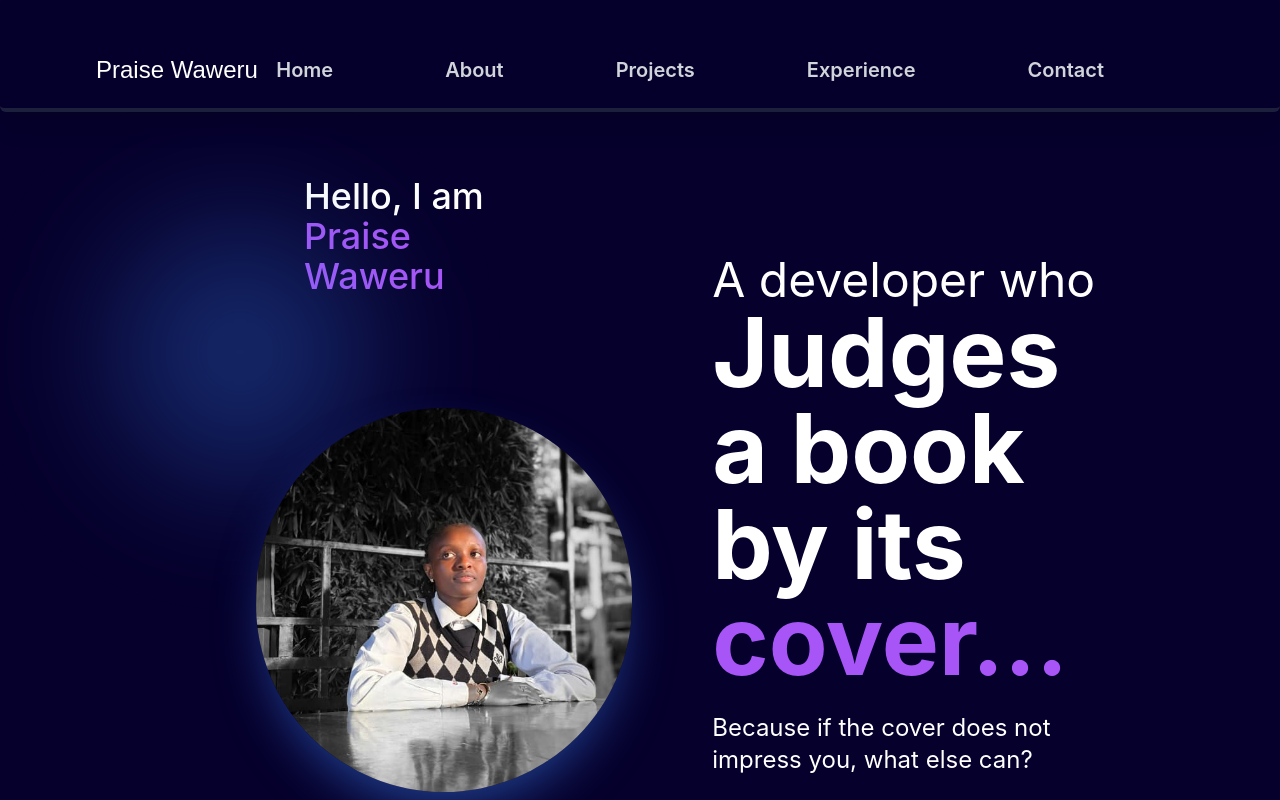
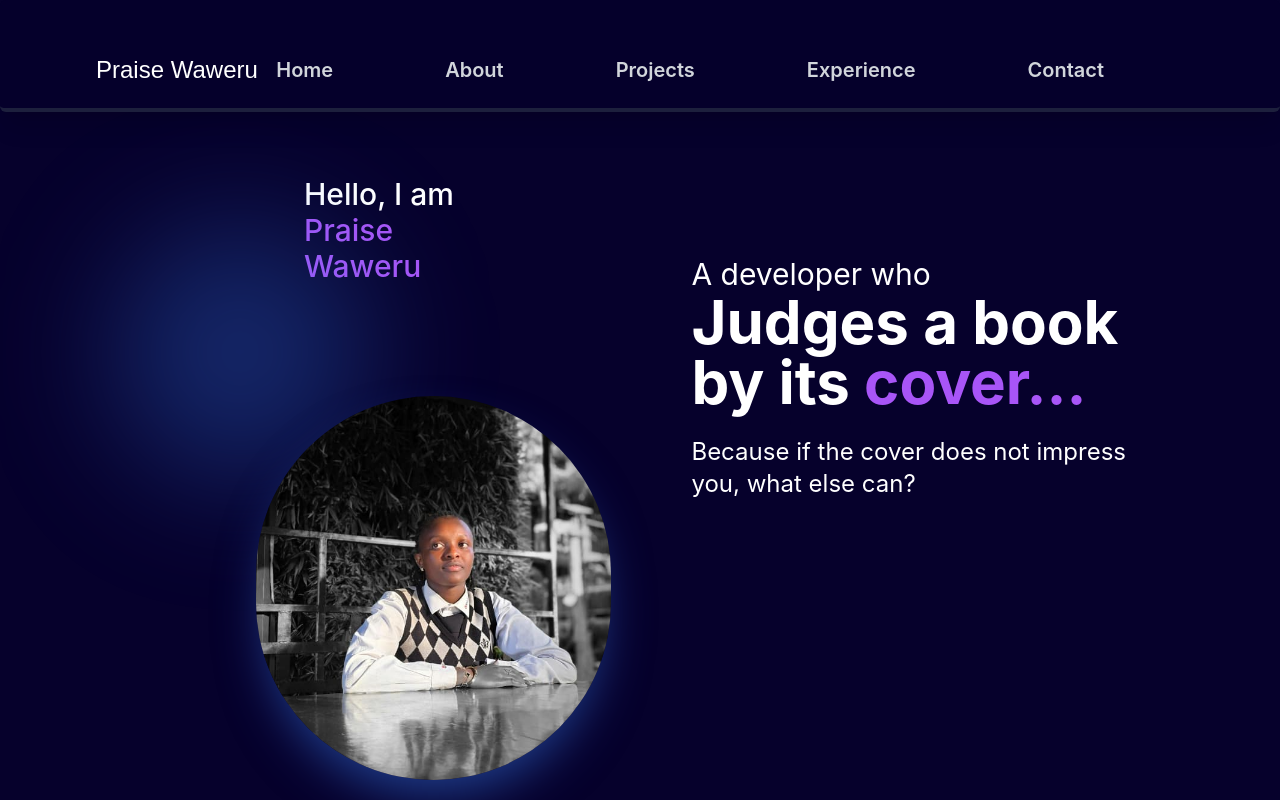
Before and after one commit to Njeriwaweru/Portfolio, a React (Create React App) app: page / in a window 1280 px wide. Shown: the top 800 px of the page. Built offline with nearby package versions, Linux system fonts and the light colour scheme; a web font is replaced by a local one.

Commit message:
Fixing deployment errors

```diff
--- a/src/pages/Banner.js
+++ b/src/pages/Banner.js
@@ -25,7 +25,7 @@ const Banner = () => {
             <div className="hidden lg:flex relative gap-48 px-36 pb-16">
                 <div>
                     <div className="absolute inset-0 blur-3xl bg-blue-500/30 rounded-full w-64 h-64 mt-28 ml-28"></div>
-                    <p className="text-white text-4xl ml-40 mt-16 font-medium">Hello, I am <span className="text-purple-500">Praise Waweru</span></p>
+                    <p className="text-white text-3xl ml-40 mt-16 font-medium">Hello, I am <span className="text-purple-500">Praise Waweru</span></p>
                     <img
                         src={bannerImg}
                         alt="Praise Waweru"
@@ -33,7 +33,7 @@ const Banner = () => {
                     />
                 </div>
                 <div>
-                    <p className="text-white text-5xl mt-36">A developer who<br/> <span className="text-8xl font-bold">Judges a book<br/> by its <span className="text-purple-500">cover...</span></span></p>
+                    <p className="text-white text-3xl mt-36">A developer who<br/> <span className="text-6xl font-bold">Judges a book<br/> by its <span className="text-purple-500">cover...</span></span></p>
                     <p className="text-white pt-6 text-2xl">Because if the cover does not impress you, what else can?</p>
                 </div>
             </div>
```
